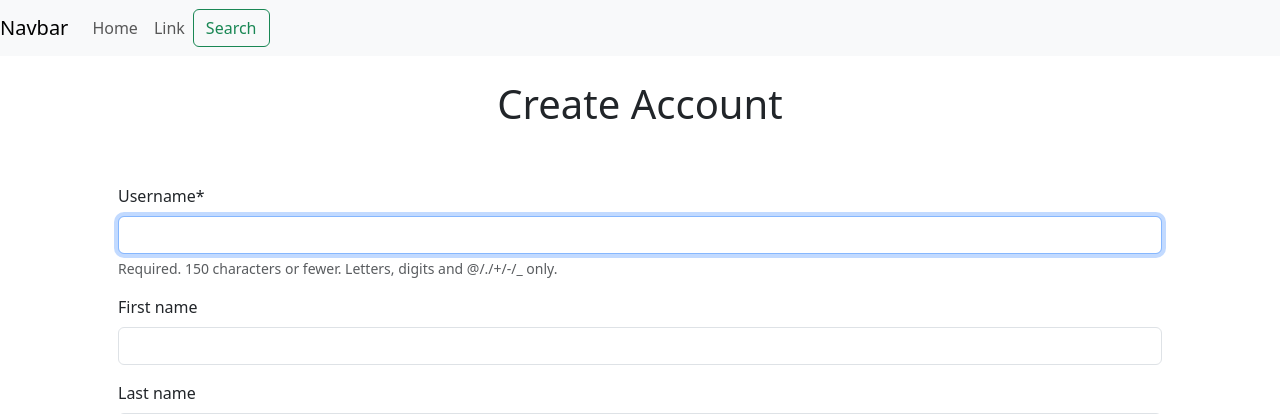
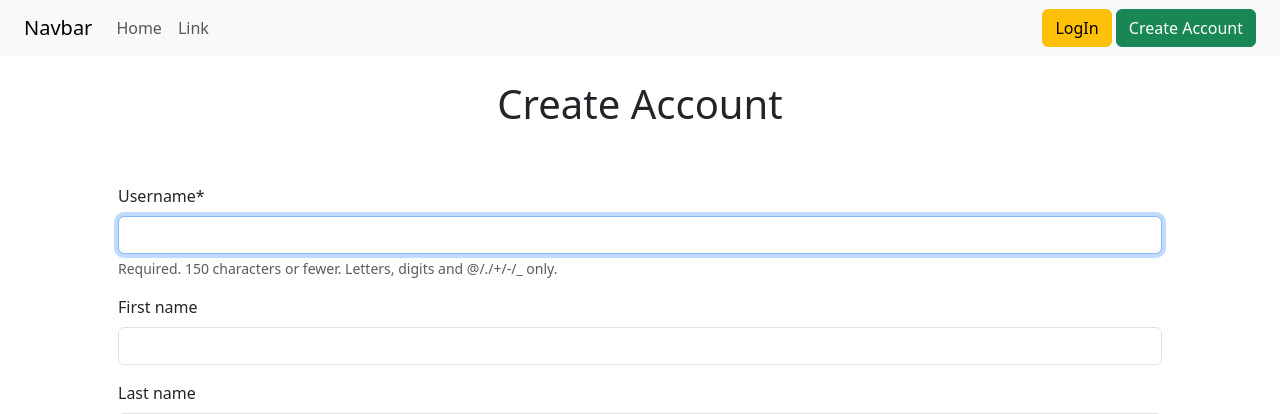
Before and after one commit to techtobit/django-bank, a Django app: page /acc/register/ in a window 1280 px wide. Shown: the top 414 px of the page. Run offline with Django 5.2, Linux system fonts and the light colour scheme; some libraries are stand-ins or nearby versions.

Commit message:
login method implemented

```diff
--- a/Accounts/urls.py
+++ b/Accounts/urls.py
@@ -1,6 +1,7 @@
 from django.urls import path
-from .views import RegistrationView
+from .views import RegistrationView, LoginView
 
 urlpatterns = [
-		path('register/', RegistrationView, name='register')
+		path('register/', RegistrationView, name='register'),
+		path('login/', LoginView, name='login'),
 ]
--- a/Accounts/views.py
+++ b/Accounts/views.py
@@ -1,4 +1,7 @@
 from django.shortcuts import render, redirect
+from django.contrib.auth.models import User
+from django.contrib.auth import authenticate, login
+from django.http import HttpResponse
 from .forms import RegistrationForm
 
 def RegistrationView(request):
@@ -6,7 +9,22 @@ def RegistrationView(request):
 		form = RegistrationForm(request.POST)
 		if form.is_valid():
 			form.save()
-			return redirect('home')
+			return redirect('login')
 	else:
 		form = RegistrationForm()
 	return render(request, 'registration.html', {'form': form})
+
+
+def LoginView(request):
+	if request.method=='POST':
+		username= request.POST['username']
+		password= request.POST['password']
+		user= authenticate(username=username, password=password)
+
+		if user is not None:
+			login(request, user)
+			return redirect('home')
+		else:
+			response= HttpResponse ('Not valid user id , password')
+			return response
+	return render(request, 'login.html')
--- a/templates/nav.html
+++ b/templates/nav.html
@@ -1,5 +1,5 @@
 {% block content %}
-<nav class="navbar navbar-expand-lg navbar-light bg-light">
+<nav class="navbar navbar-expand-lg navbar-light bg-light px-4">
   <a class="navbar-brand" href="#">Navbar</a>
   <button class="navbar-toggler" type="button" data-toggle="collapse" data-target="#navbarSupportedContent" aria-controls="navbarSupportedContent" aria-expanded="false" aria-label="Toggle navigation">
     <span class="navbar-toggler-icon"></span>
@@ -8,15 +8,16 @@
   <div class="collapse navbar-collapse" id="navbarSupportedContent">
     <ul class="navbar-nav mr-auto">
       <li class="nav-item active">
-        <a class="nav-link" href="#">Home</a>
+        <a class="nav-link" href={% url 'home' %}>Home</a>
       </li>
       <li class="nav-item">
         <a class="nav-link" href="#">Link</a>
       </li>
     </ul>
-    <form class="form-inline my-2 my-lg-0">
-      <button class="btn btn-outline-success my-2 my-sm-0" type="submit">Search</button>
-    </form>
+  </div>
+  <div class=" my-2 my-sm-0" >
+    <a href={% url 'login' %} class="btn btn-warning my-2 my-sm-0" >LogIn</a>
+    <a href={% url 'register' %} class="btn btn-success my-2 my-sm-0" >Create Account</a>
   </div>
 </nav>
 
```
Also changed, not shown: Accounts/templates/login.html (+48 -0 lines), db.sqlite3.
